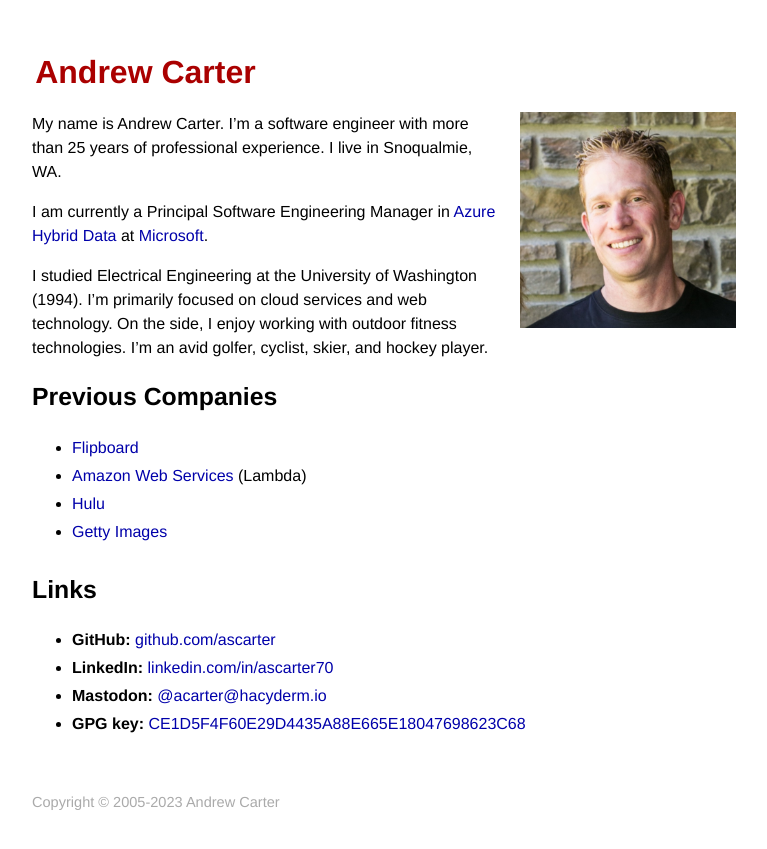
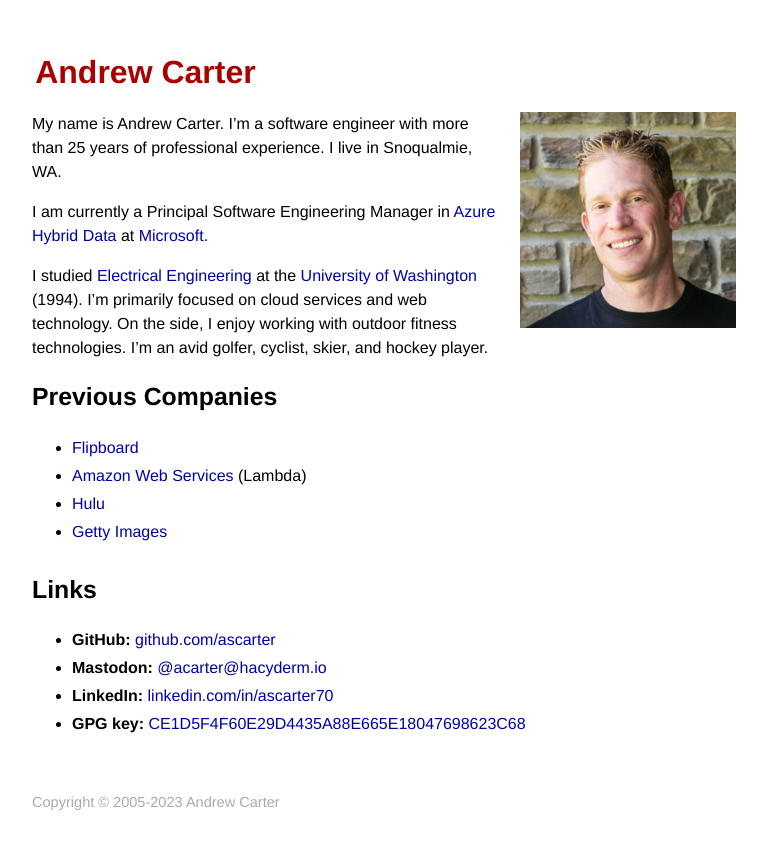
Before and after one commit to ascarter/ascarter.github.io, a Jekyll site: the page built from index.md, in a window 1280 px wide. Shown: the top 849 px of the page, without its empty margins (248-1015 px from the left). Built offline with Jekyll 4.4.1, drawn with Linux system fonts in a browser that asks for light colours; some of the changed lines change nothing that is shown.

Commit message:
Add links for UW

```diff
--- a/index.md
+++ b/index.md
@@ -9,7 +9,7 @@ My name is Andrew Carter. I'm a software engineer with more than 25 years of pro
 
 I am currently a Principal Software Engineering Manager in [Azure Hybrid Data](https://azure.microsoft.com/en-us/products/azure-arc/hybrid-data-services/) at [Microsoft](https://microsoft.com).
 
-I studied Electrical Engineering at the University of Washington (1994). I'm primarily focused on cloud services and web technology. On the side, I enjoy working with outdoor fitness technologies. I'm an avid golfer, cyclist, skier, and hockey player.
+I studied [Electrical Engineering](https://www.ece.uw.edu) at the [University of Washington](https://www.washington.edu) (1994). I'm primarily focused on cloud services and web technology. On the side, I enjoy working with outdoor fitness technologies. I'm an avid golfer, cyclist, skier, and hockey player.
 
 # Previous Companies
 
@@ -21,6 +21,6 @@ I studied Electrical Engineering at the University of Washington (1994). I'm pri
 # Links
 
 * **GitHub:** [github.com/ascarter](http://github.com/ascarter)
+* **Mastodon:** <a rel="me" href="https://hachyderm.io/@acarter">@acarter@hacyderm.io</a>
 * **LinkedIn:** [linkedin.com/in/ascarter70](https://www.linkedin.com/in/ascarter70)
-* **Mastodon:** <a rel="me" href="https://hachyderm.io/@acarter">@acarter@hacyderm.io</a>
 * **GPG key:** [CE1D5F4F60E29D4435A88E665E18047698623C68](/CE1D5F4F60E29D4435A88E665E18047698623C68.txt)
```
